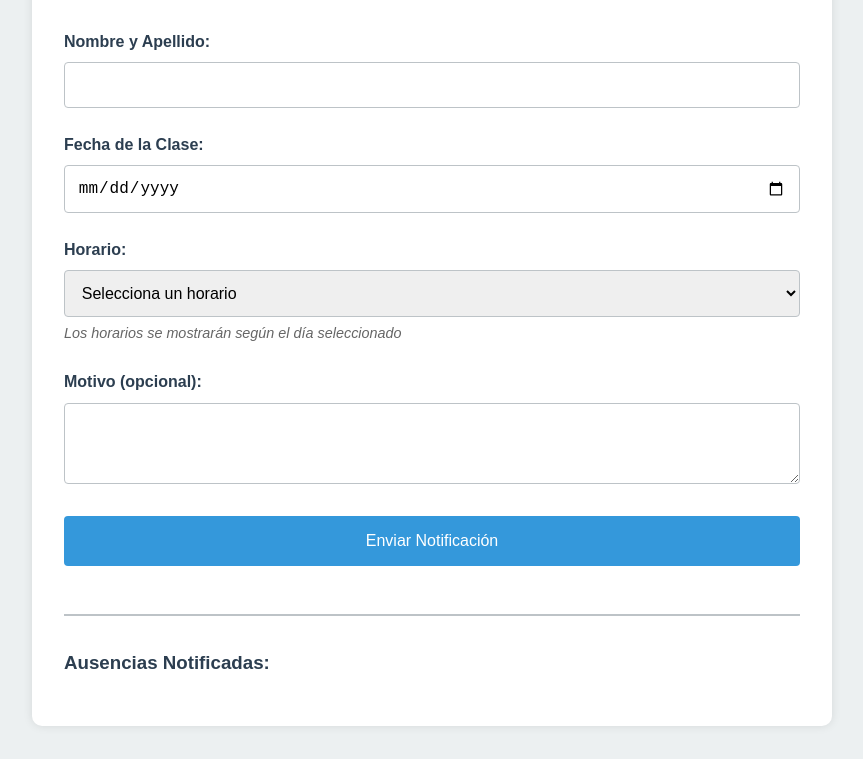
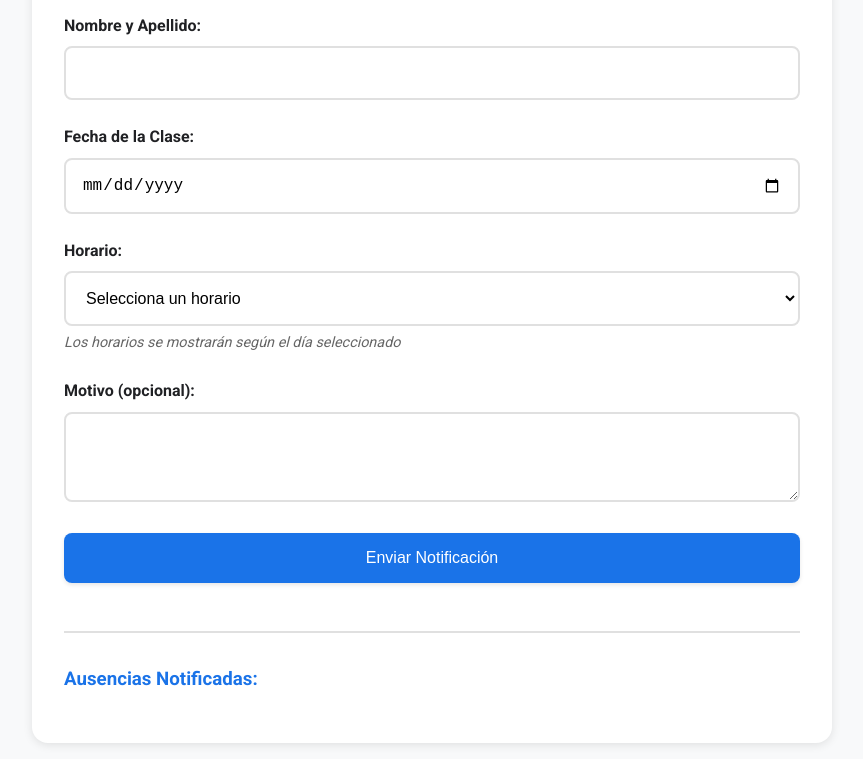
Before and after one commit to POMELOSALEROSO2/sistema-notificaciones-magam, a plain HTML site: page index.html in a window 1280 px wide. Shown: the part 389-1148 px from the top of the page, without its empty margins (208-1071 px from the left). Drawn offline with nearby package versions, Linux system fonts and the light colour scheme.

Commit message:
Modernizar interfaz con nuevo diseño y animaciones

```diff
--- a/index.html
+++ b/index.html
@@ -4,6 +4,9 @@
     <meta charset="UTF-8">
     <meta name="viewport" content="width=device-width, initial-scale=1.0">
     <title>MAGAM FITNESS - Notificación de Ausencias</title>
+    <link rel="preconnect" href="https://fonts.googleapis.com">
+    <link rel="preconnect" href="https://fonts.gstatic.com" crossorigin>
+    <link href="https://fonts.googleapis.com/css2?family=Roboto:wght@400;500;700&display=swap" rel="stylesheet">
     <link rel="stylesheet" href="styles.css">
     <script type="text/javascript" src="https://cdn.jsdelivr.net/npm/@emailjs/browser@3/dist/email.min.js"></script>
     <script type="text/javascript">
@@ -44,7 +47,9 @@
                     <textarea id="reason" name="Motivo" rows="3"></textarea>
                 </div>
 
-                <button type="submit">Enviar Notificación</button>
+                <button type="submit">
+                <span>Enviar Notificación</span>
+            </button>
             </form>
 
             <div id="notifications">
--- a/styles.css
+++ b/styles.css
@@ -1,9 +1,11 @@
 :root {
-    --primary-color: #2c3e50;
-    --secondary-color: #3498db;
-    --background-color: #ecf0f1;
-    --text-color: #2c3e50;
-    --border-color: #bdc3c7;
+    --primary-color: #1a73e8;
+    --secondary-color: #34a853;
+    --background-color: #f8f9fa;
+    --text-color: #202124;
+    --border-color: #e0e0e0;
+    --shadow-color: rgba(0, 0, 0, 0.1);
+    --hover-color: #f1f3f4;
 }
 
 * {
@@ -13,19 +15,22 @@
 }
 
 body {
-    font-family: 'Arial', sans-serif;
+    font-family: 'Roboto', 'Segoe UI', sans-serif;
     background-color: var(--background-color);
     color: var(--text-color);
     line-height: 1.6;
+    min-height: 100vh;
+    padding: 1rem;
 }
 
 .container {
     max-width: 800px;
-    margin: 2rem auto;
+    margin: 0 auto;
     padding: 2rem;
     background-color: white;
-    border-radius: 10px;
-    box-shadow: 0 0 10px rgba(0, 0, 0, 0.1);
+    border-radius: 16px;
+    box-shadow: 0 2px 10px var(--shadow-color);
+    transition: all 0.3s ease;
 }
 
 header {
@@ -63,10 +68,22 @@ label {
 
 input, select, textarea {
     width: 100%;
-    padding: 0.8rem;
-    border: 1px solid var(--border-color);
-    border-radius: 4px;
+    padding: 1rem;
+    border: 2px solid var(--border-color);
+    border-radius: 8px;
     font-size: 1rem;
+    transition: all 0.2s ease;
+    background-color: white;
+}
+
+input:focus, select:focus, textarea:focus {
+    outline: none;
+    border-color: var(--primary-color);
+    box-shadow: 0 0 0 2px rgba(26, 115, 232, 0.1);
+}
+
+input:hover, select:hover, textarea:hover {
+    background-color: var(--hover-color);
 }
 
 textarea {
@@ -82,19 +99,63 @@ textarea {
 }
 
 button {
-    background-color: var(--secondary-color);
+    background-color: var(--primary-color);
     color: white;
     padding: 1rem 2rem;
     border: none;
-    border-radius: 4px;
+    border-radius: 8px;
     cursor: pointer;
     width: 100%;
     font-size: 1rem;
-    transition: background-color 0.3s;
+    font-weight: 500;
+    transition: all 0.3s ease;
+    box-shadow: 0 2px 4px var(--shadow-color);
+    position: relative;
+    overflow: hidden;
+}
+
+button span {
+    position: relative;
+    z-index: 1;
+    display: inline-block;
+    transition: transform 0.3s ease;
+}
+
+button::before {
+    content: '';
+    position: absolute;
+    top: 0;
+    left: 0;
+    width: 100%;
+    height: 100%;
+    background: linear-gradient(to right, var(--primary-color), var(--secondary-color));
+    opacity: 0;
+    transition: opacity 0.3s ease;
 }
 
 button:hover {
-    background-color: #2980b9;
+    box-shadow: 0 4px 8px var(--shadow-color);
+    transform: translateY(-1px);
+}
+
+button:hover::before {
+    opacity: 1;
+}
+
+button:hover span {
+    transform: scale(1.05);
+}
+
+button:active {
+    transform: translateY(0);
+    box-shadow: 0 2px 4px var(--shadow-color);
+}
+
+button:disabled {
+    background-color: #ccc;
+    cursor: not-allowed;
+    transform: none;
+    box-shadow: none;
 }
 
 #notifications {
@@ -113,11 +174,18 @@ button:hover {
 }
 
 #notificationList li {
-    background-color: #f8f9fa;
-    padding: 1rem;
-    margin-bottom: 0.5rem;
-    border-radius: 4px;
-    border-left: 4px solid var(--secondary-color);
+    background-color: white;
+    padding: 1.2rem;
+    margin-bottom: 1rem;
+    border-radius: 12px;
+    border: 1px solid var(--border-color);
+    transition: all 0.2s ease;
+    box-shadow: 0 2px 4px var(--shadow-color);
+}
+
+#notificationList li:hover {
+    transform: translateY(-2px);
+    box-shadow: 0 4px 8px var(--shadow-color);
 }
 
 @media (max-width: 600px) {
```
